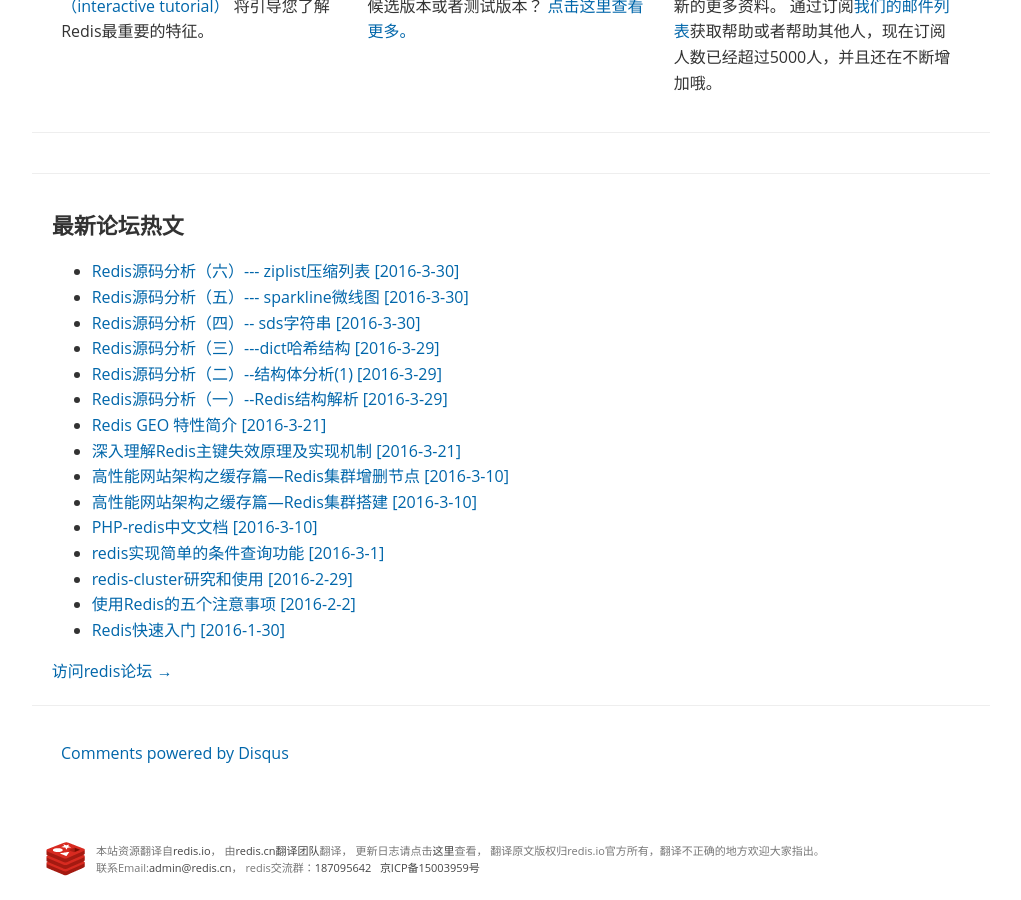
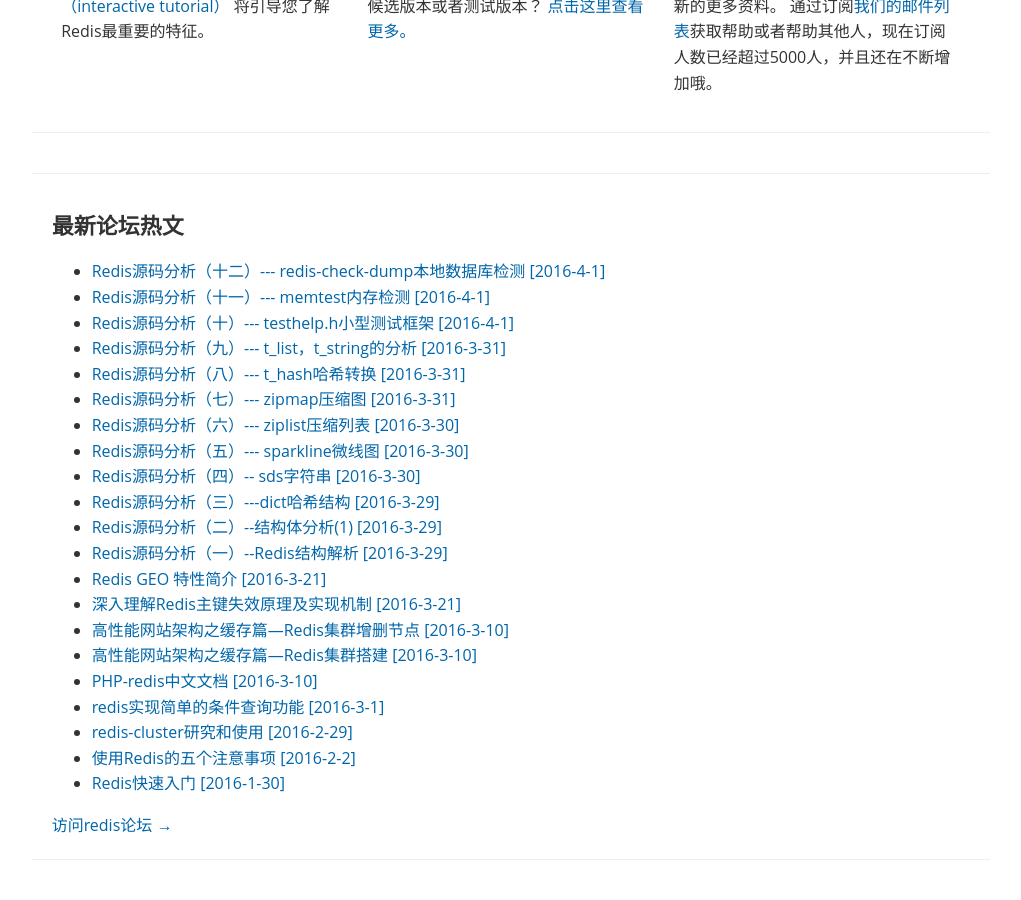
Before and after one commit to rediscn/rediscn, a Jekyll site: the page built from index.html, in a window 1280 px wide and 900 px high, scrolled down 517 px. Shown: the whole window, without its empty margins (149-1170 px from the left). Built offline with Jekyll 4.4.1, drawn with Linux system fonts in a browser that asks for light colours; comment, search, counter and statistics services are not loaded.

Commit message:
更新首页

```diff
--- a/index.html
+++ b/index.html
@@ -68,6 +68,12 @@
 <div class='home-intro home-section'>
 	<h2>最新论坛热文</h2>
 	<ul>
+		<li><a href="http://bbs.redis.cn/forum.php?mod=viewthread&tid=565" target="_blank">Redis源码分析（十二）--- redis-check-dump本地数据库检测 [2016-4-1]</a></li>
+		<li><a href="http://bbs.redis.cn/forum.php?mod=viewthread&tid=564" target="_blank">Redis源码分析（十一）--- memtest内存检测 [2016-4-1]</a></li>
+		<li><a href="http://bbs.redis.cn/forum.php?mod=viewthread&tid=563" target="_blank">Redis源码分析（十）--- testhelp.h小型测试框架 [2016-4-1]</a></li>
+		<li><a href="http://bbs.redis.cn/forum.php?mod=viewthread&tid=560" target="_blank">Redis源码分析（九）--- t_list，t_string的分析 [2016-3-31]</a></li>
+		<li><a href="http://bbs.redis.cn/forum.php?mod=viewthread&tid=559" target="_blank">Redis源码分析（八）--- t_hash哈希转换 [2016-3-31]</a></li>
+		<li><a href="http://bbs.redis.cn/forum.php?mod=viewthread&tid=558" target="_blank">Redis源码分析（七）--- zipmap压缩图 [2016-3-31]</a></li>
 		<li><a href="http://bbs.redis.cn/forum.php?mod=viewthread&tid=555" target="_blank">Redis源码分析（六）--- ziplist压缩列表 [2016-3-30]</a></li>
 		<li><a href="http://bbs.redis.cn/forum.php?mod=viewthread&tid=553" target="_blank">Redis源码分析（五）--- sparkline微线图 [2016-3-30]</a></li>
 		<li><a href="http://bbs.redis.cn/forum.php?mod=viewthread&tid=552" target="_blank">Redis源码分析（四）-- sds字符串 [2016-3-30]</a></li>
```
Also changed, not shown: other parts of index.html (+5 -0 lines).
